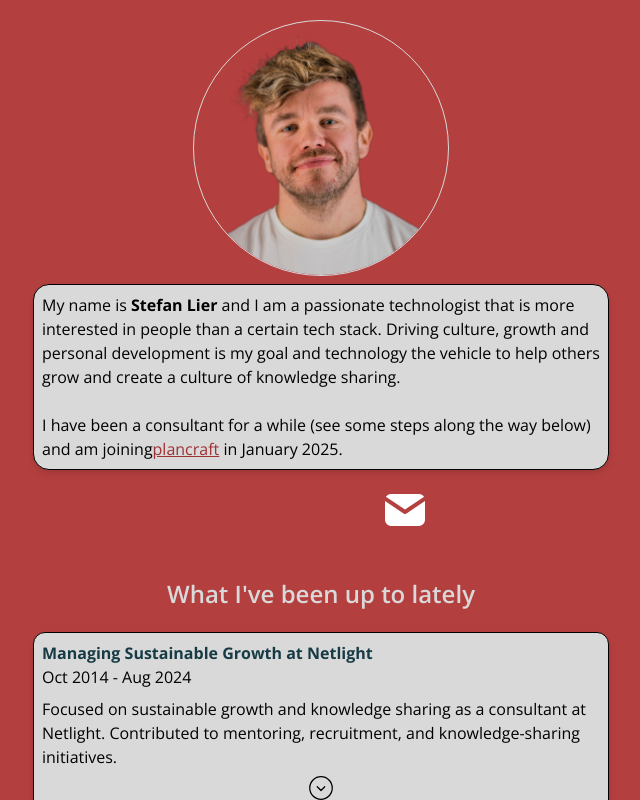
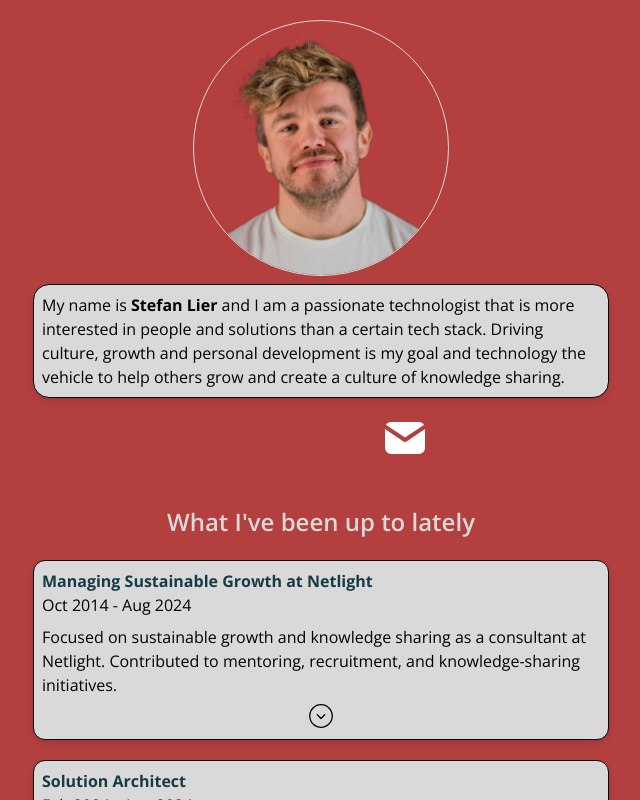
Before and after one commit to stehefan/stefanlier.de, a Next.js app: page / in a window 1280 px wide. Shown: the top 800 px of the page, without its empty margins (319-959 px from the left). Built offline with nearby package versions, Linux system fonts and the light colour scheme; no server answers; some icons are missing.

Commit message:
fix: remove some details from intro

```diff
--- a/app/page.tsx
+++ b/app/page.tsx
@@ -42,12 +42,9 @@ export default async function Home() {
             <main className="flex flex-col items-center w-full space-y-5">
                 <section className="max-w-xl rounded-2xl border-black bg-offwhite border p-2 drop-shadow-md">
                     My name is <b>Stefan Lier</b> and I am a passionate technologist that is more interested in
-                    people than a certain tech stack. Driving culture, growth and personal development is my goal
-                    and technology the vehicle to help others grow and create a culture of knowledge sharing.
-                    <br />
-                    <br />
-                    I have been a consultant for a while (see some steps along the way below) and am joining
-                    <Link href="https://www.plancraft.de" target="_blank">plancraft</Link> in January 2025.
+                    people and solutions than a certain tech stack. Driving culture, growth and personal
+                    development is my goal and technology the vehicle to help others grow and create a
+                    culture of knowledge sharing.
                 </section>
                 <section className="max-w-xl flex flex-row justify-center gap-4">
                     <Link target="_blank" href="https://www.github.com/stehefan" aria-label="Github-Link">
```
